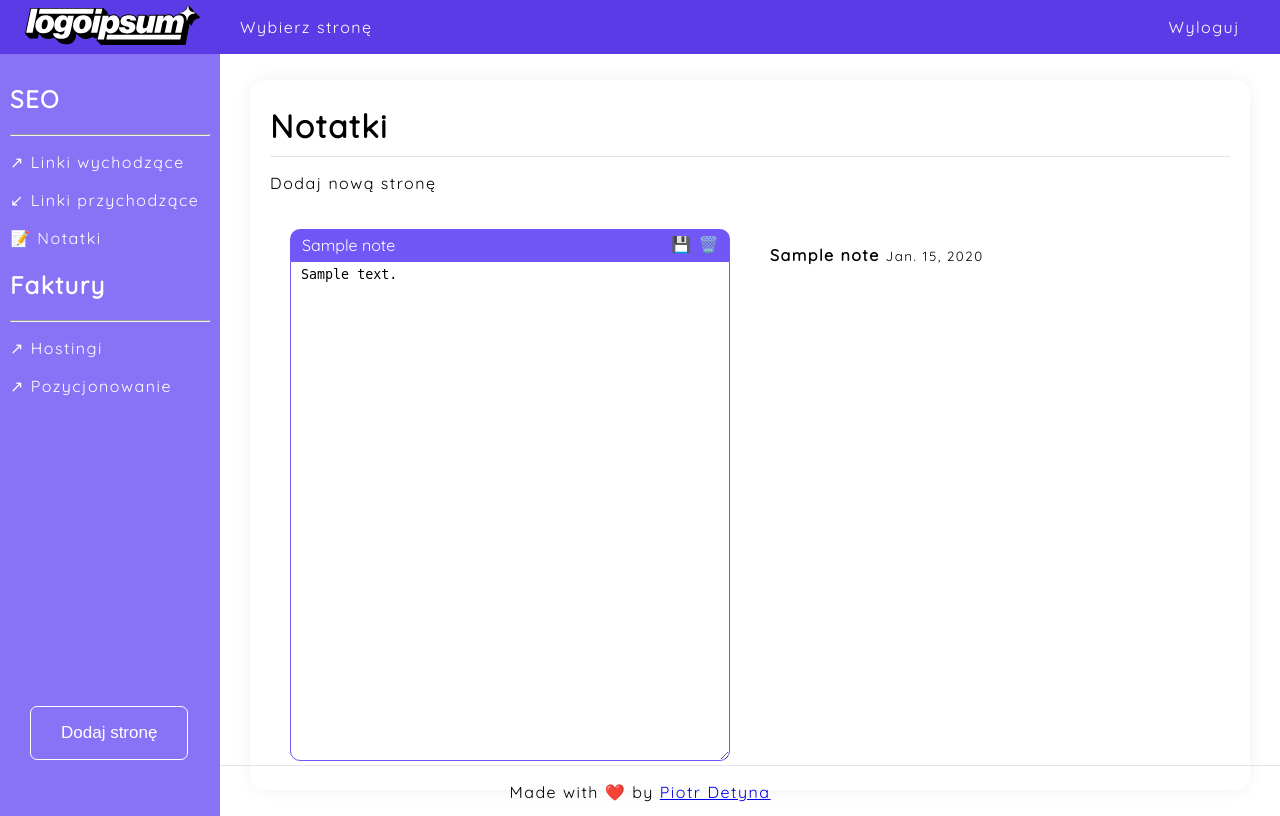
After one commit to piotrdetyna/seo_and_crm_app, a Django app: page /notes/1 in a window 1280 px wide. The commit adds this page. Run offline with Django 4.2, Linux system fonts and the light colour scheme; tables that the repository leaves empty hold one stand-in row (values such as "Sample post").

Commit message:
The notes feature for each page has started. Added a template for displaying notes for a given page and created endpoints for adding and editing notes. Also added notes.js to handle API requests

```diff
--- a/base/admin.py
+++ b/base/admin.py
@@ -1,8 +1,9 @@
 from django.contrib import admin
-from .models import User, Client, Site, ExternalLinksManager, ExternalLink
+from .models import User, Client, Site, ExternalLinksManager, ExternalLink, Note
 
 admin.site.register(User)
 admin.site.register(Client)
 admin.site.register(Site)
 admin.site.register(ExternalLinksManager)
 admin.site.register(ExternalLink)
+admin.site.register(Note)
--- a/base/models.py
+++ b/base/models.py
@@ -59,3 +59,19 @@ class ExternalLinksManager(models.Model):
     date = models.DateField(auto_now=True)
     progress_current = models.IntegerField(default=0)
     progress_target = models.IntegerField(default=1)
+
+
+class Note(models.Model):
+    text = models.CharField(max_length=1000)
+    site = models.ForeignKey(Site, on_delete=models.CASCADE, related_name='notes')
+    date = models.DateField(auto_now=True)
+    title = models.CharField(max_length=100)
+
+
+    def as_json(self):
+        return {
+            'title': self.title,
+            'text': self.text,
+            'date': self.date,
+            'id': self.id,
+        }
--- /dev/null
+++ b/base/static/notes.js
@@ -0,0 +1,79 @@
+let site_id = null
+let currentNoteContent = null
+let currentNoteTitle = null
+let currentNote = null
+
+async function addNote(text) {
+    const response = await fetch('/add-note/', {
+        method: 'POST',
+        headers: {
+            'Content-Type': 'application/json',
+            'X-CSRFToken': document.querySelector('[name="csrfmiddlewaretoken"]').value,
+        },
+        body: JSON.stringify({
+            'text': text,
+            'site_id': site_id,
+        })
+    })
+    if (!response.ok) {
+		throw new Error(`Error while adding note. Status: ${response.status}`);
+	}
+	const data = await response.json();
+}
+
+async function getAndSetCurrentNote(noteId) {
+    const response = await fetch(`/get-note/${noteId}/`, {
+        method: 'GET',
+        headers: {
+            'Content-Type': 'application/json',
+        },
+    })
+    if (!response.ok) {
+		throw new Error(`Error while adding note. Status: ${response.status}`);
+	}
+	const data = await response.json();
+    currentNoteContent.value = data.text
+    currentNoteTitle.value = data.title
+    currentNote.dataset.noteId = data.id
+}
+
+async function saveNote() {
+    const response = await fetch('/update-note/', {
+        method: 'PUT',
+        headers: {
+            'Content-Type': 'application/json',
+            'X-CSRFToken': document.querySelector('[name="csrfmiddlewaretoken"]').value,
+        },
+        body: JSON.stringify({
+            'text': currentNoteContent.value,
+            'title': currentNoteTitle.value,
+            'note_id': currentNote.dataset.noteId,
+        })
+    })
+    if (!response.ok) {
+		throw new Error(`Error while adding note. Status: ${response.status}`);
+	}
+	const data = await response.json();
+    console.log(data)
+}
+
+
+document.addEventListener('DOMContentLoaded', () => {
+    currentNoteContent = document.querySelector('#current-note-content')
+    currentNoteTitle = document.querySelector('#current-note-title')
+    currentNote = document.querySelector('.note')
+
+    let notesListItems = document.querySelectorAll('.notes-list-item')
+    notesListItems.forEach(notesListItem => {
+        notesListItem.onclick = async () => {
+            console.log(notesListItem.dataset.noteId)
+            getAndSetCurrentNote(notesListItem.dataset.noteId)
+        }
+    })
+
+
+    let saveNoteButton = document.querySelector('#save-current-note')
+    saveNoteButton.onclick = () => {
+        saveNote()
+    }
+})
--- a/base/static/style.css
+++ b/base/static/style.css
@@ -421,7 +421,7 @@ textarea {
 
 textarea:focus {
   border: 1px solid #5a3be6;
-  box-shadow: 6px 6px 0px #7157f6;
+  box-shadow: 4px 4px 0px #7157f6;
 }
 
 #toggleButton {
@@ -476,3 +476,39 @@ table caption {
 #find-links {
   min-width: 100px;
 }
+
+.note-content textarea {
+  box-sizing: border-box;
+  height: 500px;
+  width: 100%;
+  border-radius: 0 0 10px 10px;
+}
+
+.notes-list-item {
+  cursor: pointer;
+}
+
+.note-title {
+  border-radius: 10px 10px 0 0;
+  box-sizing: border-box;
+  padding: 5px 10px;
+  color: white;
+  background: #7157f6;
+  font-weight: bold;
+}
+
+.note-title input {
+  border: none;
+  display: inline;
+  font-family: inherit;
+  font-size: inherit;
+  color: inherit;
+  padding: none;
+  width: auto;
+  background: none;
+}
+
+.current-note-options {
+  float: right;
+  cursor: pointer;
+}
--- a/base/templates/base/layout.html
+++ b/base/templates/base/layout.html
@@ -28,6 +28,7 @@
     <div class="sidebar-menu">
       <p>↗ <a href="/external">Linki wychodzące</a></p>
       <p>↙ <a href="/backlinks">Linki przychodzące</a></p>
+      <p>📝 <a href="/notes">Notatki</a></p>
     </div>
 
     <h2>Faktury</h2>
--- /dev/null
+++ b/base/templates/base/notes.html
@@ -0,0 +1,40 @@
+{% extends "base/layout.html" %}
+
+{% block script %}
+notes.js
+{% endblock %}
+
+{% block main %}
+    <div class="card-top">
+        <h1>Notatki</h1>
+    </div>
+    <div class="card-content">
+        <p>Dodaj nową stronę</p>
+        <div class="row">
+            <div class="column">
+
+                {% csrf_token %}
+                <div data-note-id="{{ notes.0.id }}" class="note">
+                    <div class="note-title">
+                        <input id="current-note-title" value="{{ notes.0.title }}"></input>
+
+                        <span class="current-note-options">
+                            <span id="save-current-note">💾</span>
+                            <span id="delete-current-note">🗑️</span>
+                        </span>
+
+                    </div>
+                    <div class="note-content"><textarea id="current-note-content">{{ notes.0.text }}</textarea></div>
+                </div>
+
+            </div>
+            <div class="column">
+                <div class="notes-list">
+                {% for note in notes.all %}
+                    <p class="notes-list-item" data-note-id="{{ note.id }}"><strong>{{ note.title }}</strong> <small>{{ note.date }}</small></p>
+                {% endfor %}
+                </div>
+            </div>
+        </div>
+    </div>
+{% endblock %}
--- a/base/urls.py
+++ b/base/urls.py
@@ -16,4 +16,9 @@ urlpatterns = [
     path('set-current-site/', views.set_current_site, name="set_current_site"),
     path('check-linked-page-availability/', views.check_linked_pages_availability, name="check_linked_pages_availability"),
     path('external-links-progress/<int:pk>/', views.get_external_links_progress, name="get_external_links_progress"),
+    path('notes/', views.notes, name="notes"),
+    path('notes/<int:site_id>', views.notes, name="notes"),
+    path('add-note/', views.add_note, name="add_note"),
+    path('get-note/<int:note_id>/', views.get_note, name="get_note"),
+    path('update-note/', views.update_note, name="update_note"),
 ]
--- a/base/views.py
+++ b/base/views.py
@@ -2,7 +2,7 @@ from django.shortcuts import render
 from rest_framework.response import Response
 from rest_framework.decorators import api_view
 from .serializers import SiteSerializer, ClientSerializer
-from .models import User, Client, Site, ExternalLinksManager, ExternalLink
+from .models import User, Client, Site, ExternalLinksManager, ExternalLink, Note
 from .utils.find_external_links import get_external_links, get_pages_from_sitemap
 from .utils.check_site_availability import is_site_available
 from .utils.utils import get_domain_from_url
@@ -199,7 +199,6 @@ def find_external_links(request):
             )
             external_link_object.save()
             external_links_manager.links.add(external_link_object)
-
         external_links_manager.progress_current += 1
         external_links_manager.save()
 
@@ -219,3 +218,45 @@ def get_external_links_progress(request, pk):
         'current': external_links_manager.progress_current,
         'target': external_links_manager.progress_target,
     }, 200)
+
+
+@api_view(['POST'])
+def add_note(request):
+    text = request.data['text']
+    site_id = request.data['site_id']
+    site = Site.objects.get(id=site_id)
+
+    note = Note(text=text, site=site)
+    note.save()
+
+    return Response('Added note', 200)
+
+
+@api_view(['GET'])
+def notes(request, site_id=None):
+    if not site_id:
+        site_id = get_value_or_none(request.session, 'current_site')
+    site = Site.objects.get(id=site_id)
+    notes = Note.objects.filter(site=site)
+    return render(request, 'base/notes.html', context={
+        'notes': notes,
+        'site_id': site_id
+    })
+
+@api_view(['GET'])
+def get_note(request, note_id):
+    note = Note.objects.get(id=note_id)
+    return Response(note.as_json(), 200)
+
+@api_view(['PUT'])
+def update_note(request):
+    text = request.data['text']
+    title = request.data['title']
+    note_id = request.data['note_id']
+    note = Note.objects.get(id=note_id)
+
+    note.title = title
+    note.text = text
+    note.save()
+
+    return Response('Updated note', 200)
```
